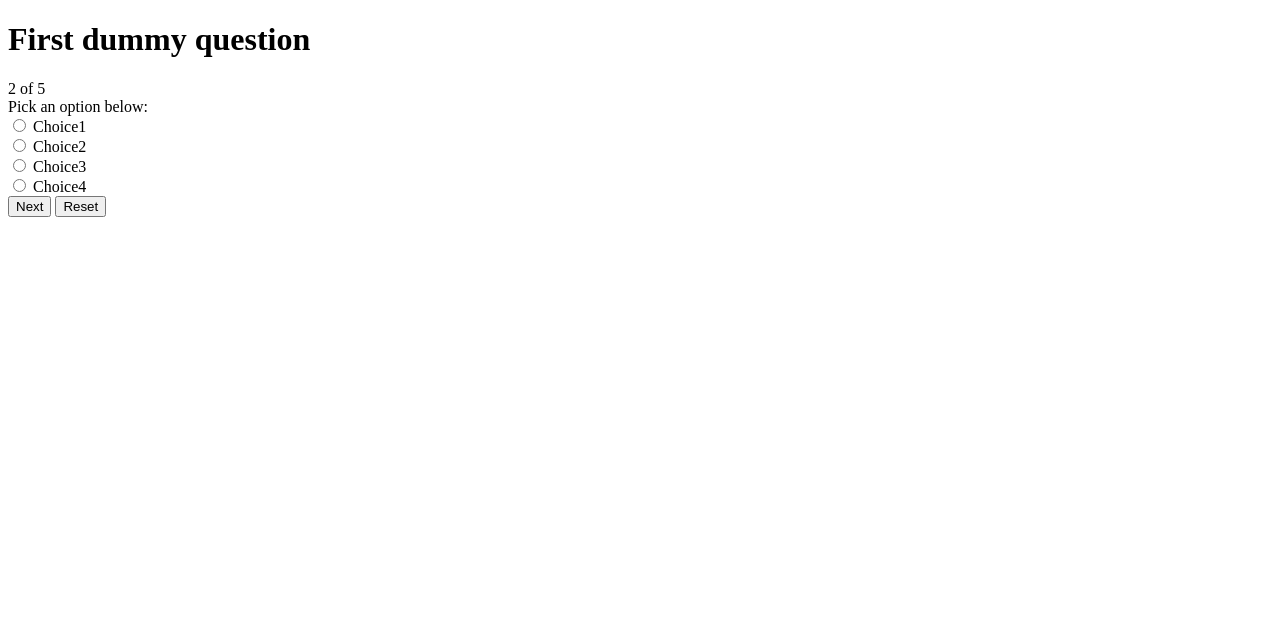
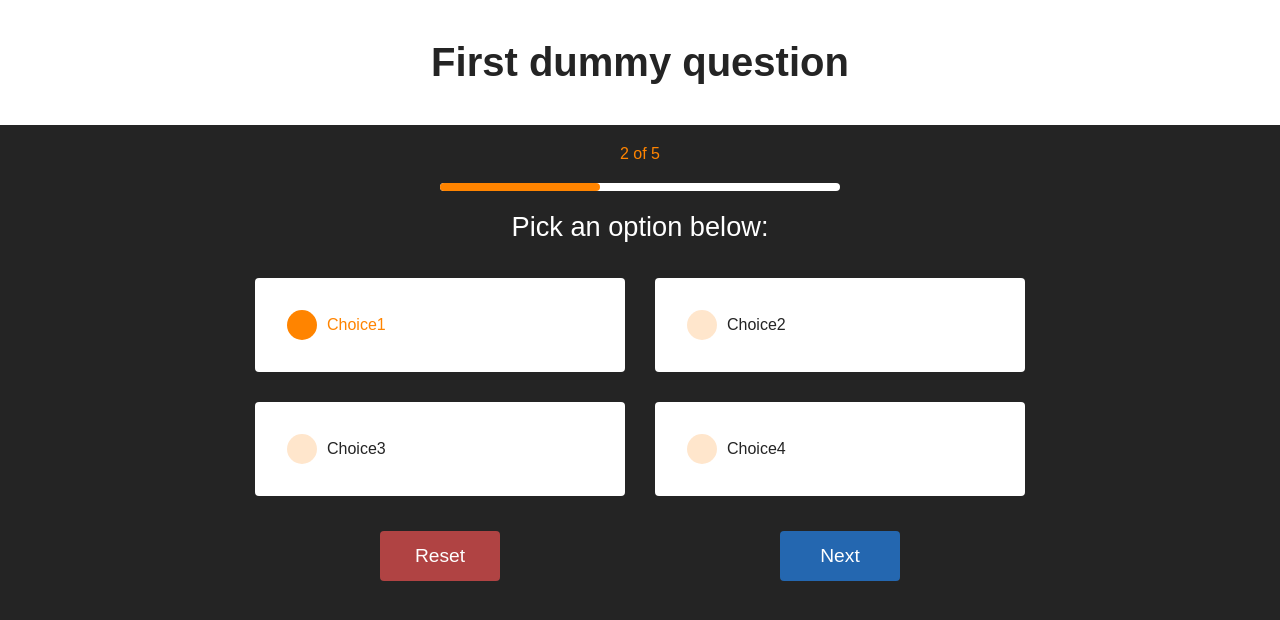
Before and after one commit to HonzikT/quizapp, a plain HTML site: page index.html in a window 1280 px wide. Drawn offline with Linux system fonts and the light colour scheme.

Commit message:
css added

```diff
--- a/index.html
+++ b/index.html
@@ -16,42 +16,48 @@
         <h1 class="header__question">First dummy question</h1>
         <div class="header__counter">2 of 5</div>
         <div class="header__progress">
-          <div class="header_progress-inner">
+          <div class="header__progress-inner">
 
           </div>
         </div>
         <div class="header__tagline">Pick an option below:</div>
       </div>
       <div class="main">
-        <div class="main_answer">
-          <input type="radio" name="answer" id="choice1">
-          <i></i>
-          <label for="choice1">Choice1</label>
+        <div class="main__answer">
+          <input type="radio" name="answer" id="choice1" checked>
+          <label class="main__label" for="choice1">
+            <i></i>
+            <span>Choice1</span>
+          </label>
         </div>
-        <div class="main_answer">
+        <div class="main__answer">
           <input type="radio" name="answer" id="choice2">
-          <i></i>
-          <label for="choice2">Choice2</label>
+          <label class="main__label" for="choice2">
+            <i></i>
+            <span>Choice2</span>
+          </label>
         </div>
-        <div class="main_answer">
+        <div class="main__answer">
           <input type="radio" name="answer" id="choice3">
-          <i></i>
-          <label for="choice3">Choice3</label>
+          <label class="main__label" for="choice3">
+            <i></i>
+            <span>Choice3</span>
+          </label>
         </div>
-        <div class="main_answer">
+        <div class="main__answer">
           <input type="radio" name="answer" id="choice4">
-          <i></i>
-          <label for="choice4">Choice4</label>
+          <label class="main__label" for="choice4">
+            <i></i>
+            <span>Choice4</span>
+          </label>
         </div>
       </div>
       <div class="footer">
+         <button class="button reset">Reset</button>
         <button class="button next">Next</button>
-        <button class="button reset">Reset</button>
       </div>
     </div>
   </div>
-
-
 
   <script src="js/app.js"></script>
 </body>
--- a/styles/styles.css
+++ b/styles/styles.css
@@ -0,0 +1,120 @@
+:root{
+  --white: rgb(255, 255, 255);
+  --dark-grey: #242424;
+  --light-orange: rgba(255, 132, 0, 0.2);
+  --orange: rgb(255, 132, 0);
+}
+
+*{
+  margin: 0;
+  padding: 0;
+  box-sizing: border-box;
+}
+body{
+  background-color: var(--dark-grey);
+}
+.container{
+  text-align: center;
+  font-family: sans-serif;
+}
+.header__question{
+  font-size: 2.5rem;
+  padding: 40px 0;
+  background: var(--white);
+  color: var(--dark-grey);
+}
+.header__counter{
+  color: var(--orange);
+  padding: 20px 0;
+}
+.header__progress{
+  width: 400px;
+  background-color: var(--white);
+  border-radius: 4px;
+  margin: 0 auto;
+
+}
+.header__progress-inner{
+  height: 8px;
+  width: 40%;
+  background-color: var(--orange);
+  border-radius: 4px;
+}
+.header__tagline{
+  color: var(--white);
+  padding: 20px;
+  font-size: 1.7rem;
+}
+.main{
+  width: 800px;
+  margin: 0 auto;
+  display: flex;
+  flex-wrap: wrap;
+  justify-content: space-between;
+}
+.main__answer{
+  display: block;
+  width: 370px;
+  background-color: var(--white);
+  margin: 15px;
+  color: var(--dark-grey);
+  border-radius: 4px;
+}
+.main__label{
+  padding: 2rem 2rem;
+  display: flex;
+  align-items: center;
+}
+.main__label:hover{
+  cursor: pointer;
+}
+ .main__answer input {
+  display: none;
+}
+.main__answer input:checked + label{
+  color: var(--orange);
+}
+.main__answer label i{
+  height: 30px;
+  width: 30px;
+  border-radius: 50%;
+  background-color: var(--light-orange);
+}
+.main__answer input:checked + label i{
+  background-color: var(--orange);
+}
+.main__answer span{
+  margin-left: 10px;
+}
+.footer{
+  width: 800px;
+  margin: 0 auto;
+  display: flex;
+  justify-content: space-around;
+}
+.button{
+  width: 120px;
+  height: 50px;
+  margin-top: 20px;
+  color: var(--white);
+  font-family: sans-serif;
+  font-size: 1.2rem;
+  border-radius: 4px;
+  outline: none;
+  border: none;
+}
+.button:hover{
+  cursor: pointer;
+}
+.reset{
+  background-color: rgba(255, 85, 85, 0.64);
+}
+.reset:hover{
+  background-color: rgba(255, 85, 85, 1);
+}
+.next{
+  background-color: rgba(36, 142, 255, 0.64);
+}
+.next:hover{
+  background-color: rgba(36, 142, 255, 1);
+}
```
Also changed, not shown: 1 other file.
